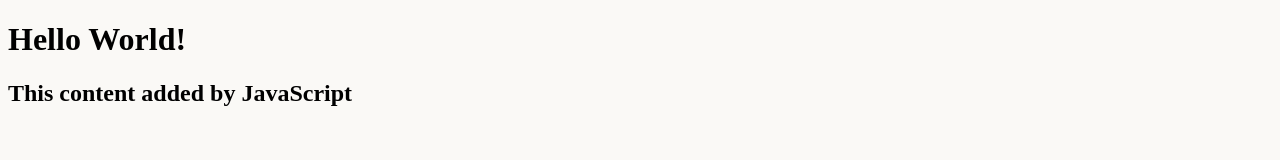
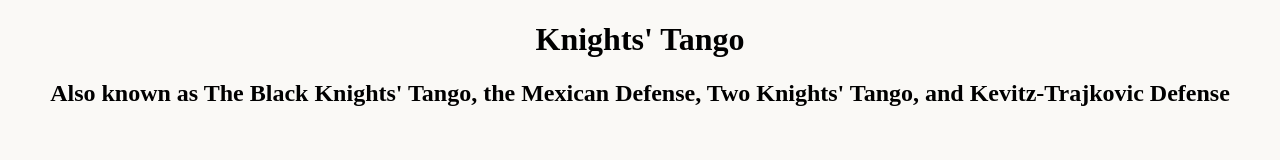
Before and after one commit to e4c5Nf3c6/knights-tango, a plain HTML site: page index.html in a window 1280 px wide. Drawn offline with Linux system fonts and the light colour scheme.

Commit message:
Update index.html and script.js, add css rules

```diff
--- a/index.html
+++ b/index.html
@@ -2,10 +2,10 @@
 <html lang="en">
     <head>
         <link rel="stylesheet" href="style.css" />
-        <title>My Personal Website</title>
+        <title>Knights' Tango</title>
     </head>
     <body>
-        <h1>Hello World!</h1>
+        <h1>Knights' Tango</h1>
         <script src="script.js"></script>
     </body>
 </html>
--- a/script.js
+++ b/script.js
@@ -1,4 +1,4 @@
 const h2 = document.createElement("h2");
-h2.textContent = "This content added by JavaScript";
+h2.textContent = "Also known as The Black Knights' Tango, the Mexican Defense, Two Knights' Tango, and Kevitz-Trajkovic Defense";
 
 document.querySelector("body").appendChild(h2);
--- a/style.css
+++ b/style.css
@@ -1,3 +1,4 @@
 body {
     background: #FAF9F6;
+    text-align: center;
 }
```
